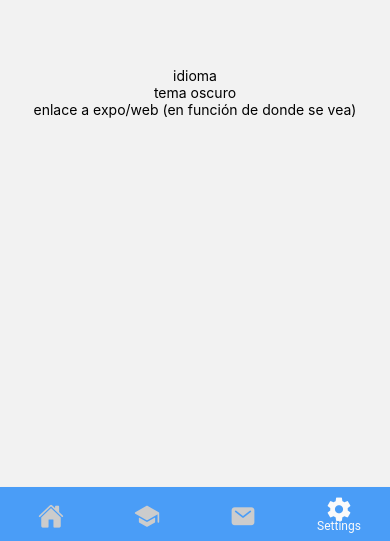
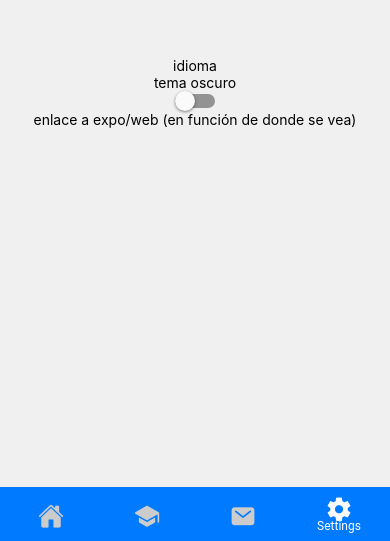
Before and after one commit to termitavee/web-app-personal, a React Native app: screen /Settings in a window 390 px wide. Shown: the part 303-844 px from the top of the page. Built offline with nearby package versions, Linux system fonts and the light colour scheme.

Commit message:
ADD context and themes

```diff
--- a/App.tsx
+++ b/App.tsx
@@ -1,14 +1,27 @@
-import React from 'react';
+import React, { useState } from 'react';
 import { StyleSheet, View } from 'react-native';
-import BottomTabs from './src/navigation/tab-navigation';
 import { Provider as PaperProvider } from 'react-native-paper';
 
+import { darkTheme, lightTheme } from 'src/assets/themes';
+import { ContextProvider } from 'src/hooks/use-context';
+import Navigation from 'src/navigation/tab-navigation';
+import { themeType } from 'src/types/context';
+
 export default function App() {
+  const [themeContext, setTheme] = useState<themeType>('light');
+  const [currentTheme, setCurrentTheme] = useState(lightTheme);
+
+  const theme = (newTheme: themeType) => {
+    setTheme(newTheme);
+    setCurrentTheme(newTheme === 'light' ? lightTheme : darkTheme);
+  };
   return (
-    <PaperProvider>
-      <View style={styles.container}>
-        <BottomTabs />
-      </View>
+    <PaperProvider theme={currentTheme}>
+      <ContextProvider value={{ themeContext, set: { theme } }}>
+        <View style={styles.container}>
+          <Navigation />
+        </View>
+      </ContextProvider>
     </PaperProvider>
   );
 }
--- a/src/assets/colors.ts
+++ /dev/null
@@ -1,13 +0,0 @@
-const Colors = {
-  mainStrong: '#0400ff',
-  main: '#007aff',
-  mainLight: '#4a9df7',
-  mark: '#00faff',
-  black: '#212121',
-  whiteBack: '#f0f0f0',
-  white: '#fafafa',
-  disable: '#cccccc',
-};
-// TODO reverse
-
-export default Colors;
--- /dev/null
+++ b/src/assets/themes.ts
@@ -0,0 +1,62 @@
+import { Theme } from 'react-native-paper/lib/typescript/types';
+import { DefaultTheme, DarkTheme } from 'react-native-paper';
+
+export const lightTheme: ReactNativePaper.Theme = {
+  ...DefaultTheme,
+  dark: false,
+  // mode ('adaptive' | 'exact'): color mode for dark theme (See Dark Theme).
+  roundness: 20,
+  colors: {
+    ...DefaultTheme.colors,
+    primary: '#007aff', //primary color for your app, usually your brand color.
+    accent: '#00faff', //secondary color for your app which complements the primary color.
+    background: '#f0f0f0', //background color for pages, such as lists.
+    surface: '#fafafa', //background color for elements containing content, such as cards.
+    text: '#212121', //text color for content.
+    disabled: '#cccccc', //color for disabled elements.
+    placeholder: '#aaaaaa', //color for placeholder text, such as input placeholder.
+    // backdrop: '', //color for backdrops of various components such as modals.
+    // onSurface: '', //background color for snackbars
+    // notification: '', //background color for badges
+    // error: '',
+  },
+  fonts: {
+    // https://callstack.github.io/react-native-paper/fonts.html
+    ...DefaultTheme.fonts,
+    // regular: { fontFamily: '' },
+    // medium: { fontFamily: '' },
+    // light: { fontFamily: '' },
+    // thin: { fontFamily: '' },
+  },
+  animation: { scale: 1 },
+};
+
+export const darkTheme: Theme = {
+  ...DarkTheme,
+  dark: true,
+  // mode ('adaptive' | 'exact'): color mode for dark theme (See Dark Theme).
+  roundness: 20,
+  colors: {
+    ...DarkTheme.colors,
+    // primary: '#007aff', //primary color for your app, usually your brand color.
+    // accent: '#00faff', //secondary color for your app which complements the primary color.
+    // background: '#f0f0f0', //background color for pages, such as lists.
+    // surface: '#fafafa', //background color for elements containing content, such as cards.
+    // text: '#212121', //text color for content.
+    // disabled: '#cccccc', //color for disabled elements.
+    // placeholder: '#aaaaaa', //color for placeholder text, such as input placeholder.
+    // backdrop: '', //color for backdrops of various components such as modals.
+    // onSurface: '', //background color for snackbars
+    // notification: '', //background color for badges
+    // error: '',
+  },
+  fonts: {
+    // https://callstack.github.io/react-native-paper/fonts.html
+    ...DarkTheme.fonts,
+    // regular: { fontFamily: '' },
+    // medium: { fontFamily: '' },
+    // light: { fontFamily: '' },
+    // thin: { fontFamily: '' },
+  },
+  animation: { scale: 1 },
+};
--- /dev/null
+++ b/src/hooks/use-context.tsx
@@ -0,0 +1,13 @@
+import { useContext, createContext } from 'react';
+import { IContext } from 'src/types/context';
+
+const defaultContext = createContext<IContext>({
+  themeContext: 'light',
+  set: {
+    theme: () => undefined,
+  },
+});
+
+export const useDefaultContext = () => useContext<IContext>(defaultContext);
+
+export const ContextProvider = defaultContext.Provider;
--- a/src/navigation/tab-navigation.tsx
+++ b/src/navigation/tab-navigation.tsx
@@ -7,26 +7,27 @@ import Home from 'src/screens/home';
 import Experience from 'src/screens/experience';
 import Contact from 'src/screens/contact';
 import Settings from 'src/screens/settings';
-import Colors from 'src/assets/colors';
+import { useTheme } from 'react-native-paper';
 
 const Tab = createMaterialBottomTabNavigator();
 
 const BottomTabs = () => {
+  const theme = useTheme();
+  const getColor = (isFocus: boolean) => (isFocus ? theme.colors.surface : theme.colors.disabled);
+
   return (
-    <NavigationContainer>
+    <NavigationContainer theme={theme}>
       <Tab.Navigator
-        activeColor={Colors.white}
-        inactiveColor={Colors.disable}
-        barStyle={{ backgroundColor: Colors.mainLight }}
+      // activeColor={Colors.white}
+      // inactiveColor={Colors.disable}
+      // barStyle={{ backgroundColor: Colors.mainLight }}
       >
         <Tab.Screen
           name="Home"
           component={Home}
           options={{
             tabBarLabel: 'Home',
-            tabBarIcon: ({ focused }) => (
-              <Ionicons name="home" color={focused ? Colors.white : Colors.disable} size={26} />
-            ),
+            tabBarIcon: ({ focused }) => <Ionicons name="home" color={getColor(focused)} size={26} />,
           }}
         />
         <Tab.Screen
@@ -34,9 +35,8 @@ const BottomTabs = () => {
           component={Experience}
           options={{
             tabBarLabel: 'Experience',
-            tabBarIcon: ({ focused }) => (
-              <Ionicons name="school" color={focused ? Colors.white : Colors.disable} size={26} />
-            ),
+
+            tabBarIcon: ({ focused }) => <Ionicons name="school" color={getColor(focused)} size={26} />,
           }}
         />
         <Tab.Screen
@@ -44,9 +44,7 @@ const BottomTabs = () => {
           component={Contact}
           options={{
             tabBarLabel: 'Contact',
-            tabBarIcon: ({ focused }) => (
-              <Ionicons name="mail" color={focused ? Colors.white : Colors.disable} size={26} />
-            ),
+            tabBarIcon: ({ focused }) => <Ionicons name="mail" color={getColor(focused)} size={26} />,
           }}
         />
         <Tab.Screen
@@ -54,9 +52,7 @@ const BottomTabs = () => {
           component={Settings}
           options={{
             tabBarLabel: 'Settings',
-            tabBarIcon: ({ focused }) => (
-              <Ionicons name="settings-sharp" color={focused ? Colors.white : Colors.disable} size={26} />
-            ),
+            tabBarIcon: ({ focused }) => <Ionicons name="settings-sharp" color={getColor(focused)} size={26} />,
           }}
         />
       </Tab.Navigator>
--- a/src/screens/settings.tsx
+++ b/src/screens/settings.tsx
@@ -1,11 +1,15 @@
 import React from 'react';
 import { Text, View } from 'react-native';
+import { Switch } from 'react-native-paper';
+import { useDefaultContext } from 'src/hooks/use-context';
 
 const Settings = () => {
+  const { themeContext, set } = useDefaultContext();
   return (
     <View style={{ flex: 1, justifyContent: 'center', alignItems: 'center' }}>
       <Text>idioma</Text>
       <Text>tema oscuro</Text>
+      <Switch value={themeContext === 'dark'} onValueChange={isDark => set.theme(isDark ? 'dark' : 'light')} />
       <Text>enlace a expo/web (en función de donde se vea)</Text>
     </View>
   );
--- /dev/null
+++ b/src/types/context.ts
@@ -0,0 +1,8 @@
+export type themeType = 'light' | 'dark';
+
+export interface IContext {
+  themeContext: themeType;
+  set: {
+    theme: (newTheme: themeType) => void;
+  };
+}
```
Also changed, not shown: src/navigation/index.tsx (deleted).
